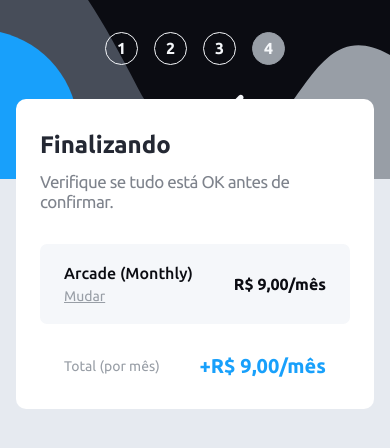
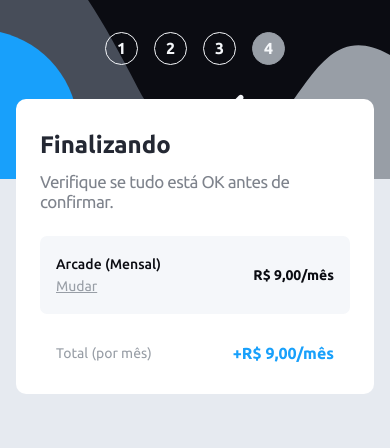
Before and after one commit to rafaelvieiracosta/form-multi-step, a Vue app: page /summary in a window 390 px wide. Shown: the top 448 px of the page. Built offline with nearby package versions, Linux system fonts and the light colour scheme.

Commit message:
feat: `finishingUp` responsive

```diff
--- a/src/views/finishingUp.vue
+++ b/src/views/finishingUp.vue
@@ -8,7 +8,11 @@
     <div class="section-resume">
       <div class="section-resume-plan">
         <div class="section-resume-plan-name">
-          <h2>{{ planData.name }} ({{ planData.periodSelected }})</h2>
+          <h2>
+            {{ planData.name }} ({{
+              planData.periodSelected === "yearly" ? "Anual" : "Mensal"
+            }})
+          </h2>
           <router-link to="/plan">Mudar</router-link>
         </div>
 
@@ -89,10 +93,16 @@
 
 <style scoped>
 .section-resume {
-  margin-top: 32px;
+  margin-top: 24px;
   background-color: var(--c1);
   border-radius: 7px;
-  padding: 20px 24px;
+  padding: 20px 16px;
+}
+@media (min-width: 768px) {
+  .section-resume {
+    margin-top: 32px;
+    padding: 20px 24px;
+  }
 }
 
 /* NAME AND PRICE OF THE SELECTED PLAN */
@@ -100,11 +110,11 @@
   display: flex;
   align-items: center;
   justify-content: space-between;
+  gap: 10px;
 }
 .section-resume-plan-name h2 {
   font-weight: 500;
-  font-size: 16px;
-  line-height: 18px;
+  font-size: 14px;
   text-transform: capitalize;
   color: var(--c12);
 }
@@ -117,24 +127,30 @@
 }
 .section-resume-plan-price {
   font-weight: 700;
-  font-size: 16px;
-  line-height: 18px;
+  font-size: 14px;
   color: var(--c12);
+}
+@media (min-width: 768px) {
+  .section-resume-plan-name h2,
+  .section-resume-plan-price {
+    font-size: 16px;
+  }
 }
 
 /* ADDONS BELOW THE PLAN */
 .section-resume-addons {
-  margin-top: 25px;
-  padding-top: 19px;
+  margin-top: 13px;
+  padding-top: 15px;
   border-top: 1px solid var(--c3);
 }
 .section-resume-addons-item {
   display: flex;
   align-items: center;
   justify-content: space-between;
+  gap: 10px;
 }
 .section-resume-addons-item + .section-resume-addons-item {
-  margin-top: 20px;
+  margin-top: 16px;
 }
 .section-resume-addons-item-name,
 .section-resume-addons-item-price {
@@ -147,6 +163,15 @@
 .section-resume-addons-item-price {
   color: var(--c12);
 }
+@media (min-width: 768px) {
+  .section-resume-addons {
+    margin-top: 25px;
+    padding-top: 19px;
+  }
+  .section-resume-addons-item + .section-resume-addons-item {
+    margin-top: 20px;
+  }
+}
 
 /* TOTAL PRICE AT THE END */
 .section-total {
@@ -154,7 +179,8 @@
   display: flex;
   align-items: center;
   justify-content: space-between;
-  padding: 0 24px;
+  padding: 0 16px;
+  gap: 10px;
 }
 .section-total-text {
   font-size: 14px;
@@ -163,8 +189,17 @@
 }
 .section-total-price {
   font-weight: 700;
-  font-size: 20px;
-  line-height: 23px;
+  font-size: 16px;
+  line-height: 18px;
   color: var(--p1);
 }
+@media (min-width: 768px) {
+  .section-total {
+    padding: 0 24px;
+  }
+  .section-total-price {
+    font-size: 20px;
+    line-height: 23px;
+  }
+}
 </style>
```
